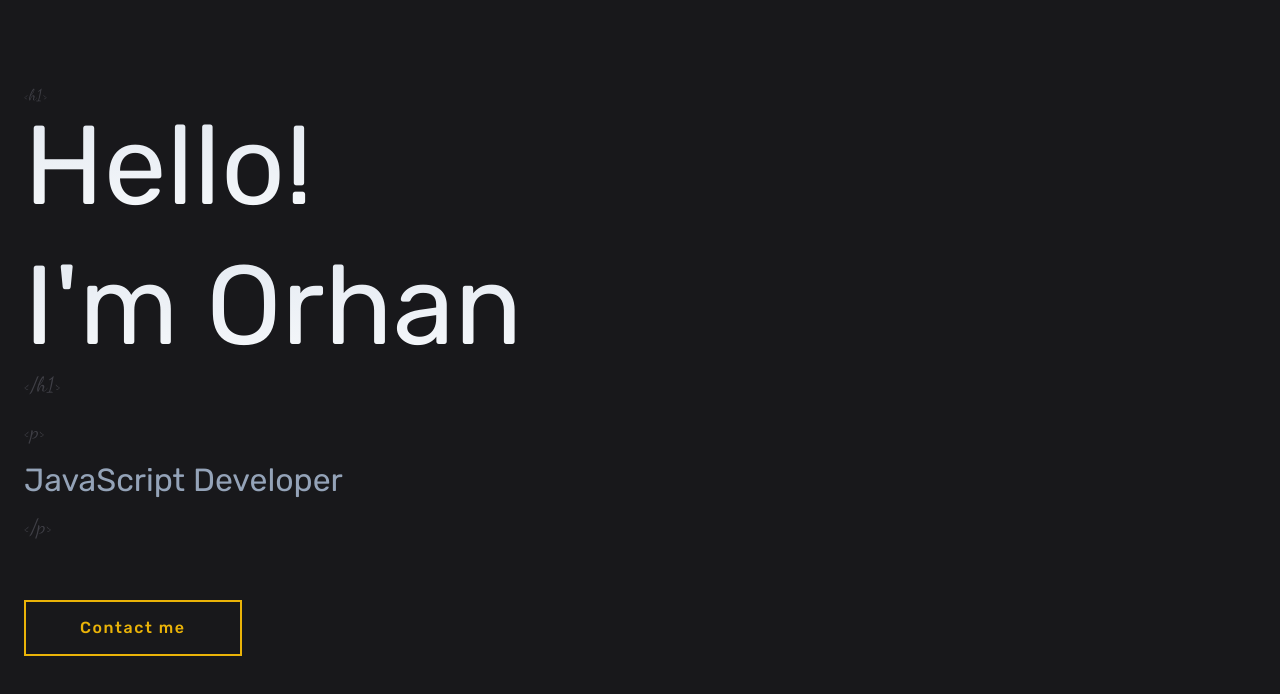
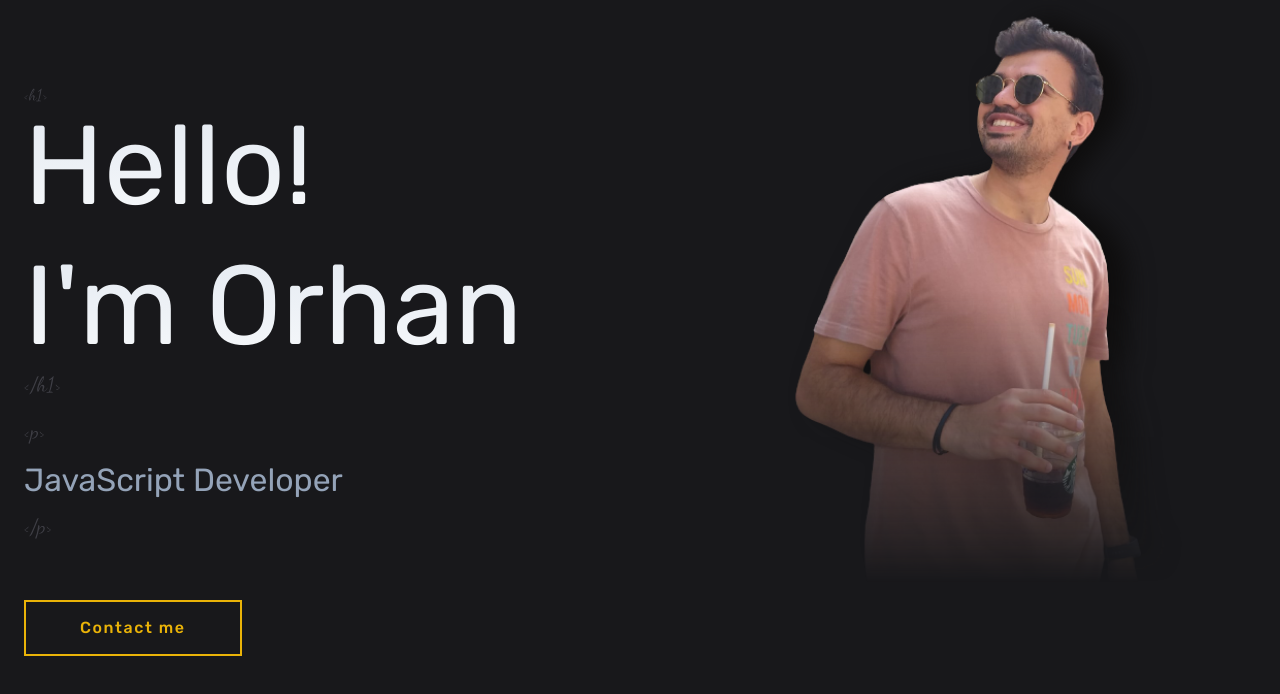
Before and after one commit to OrhanOzkercin/orhanozkercin.com_v2, a Nuxt app: page / in a window 1280 px wide. Shown: the top 694 px of the page. Built offline with nearby package versions, Linux system fonts and the light colour scheme; a web font is replaced by a local one.

Commit message:
style: enable image and update class binding and add iimages

```diff
--- a/pages/index.vue
+++ b/pages/index.vue
@@ -1,11 +1,15 @@
 <template>
-  <main class="relative ml-6">
-    <TheHeaderText class="mt-24 mb-14 block" :the-word="helloWord" />
-    <TheParagraphText :fontSize="'2rem'" class="relative mb-16"
-      >JavaScript Developer
-    </TheParagraphText>
-    <ThePrimaryButton class="mt-8">Contact me</ThePrimaryButton>
-    <!-- <img class="w-[300px] h-auto" src="@/assets/images/rm_pp.png" alt="Orhan Özkerçin" /> -->
+  <main class="relative ml-6 grid grid-cols-5 gap-3">
+    <div class="col-span-3">
+      <TheHeaderText class="mt-24 mb-14 block" :the-word="helloWord" />
+      <TheParagraphText fontSize="2rem" class="relative mb-16"
+        >JavaScript Developer
+      </TheParagraphText>
+      <ThePrimaryButton class="mt-8">Contact me</ThePrimaryButton>
+    </div>
+    <div class="col-span-2 mr-10 hidden lg:block">
+      <img src="@/assets/images/rm_pp2.png" alt="Orhan Özkerçin" />
+    </div>
   </main>
 </template>
 
@@ -17,5 +21,13 @@ const helloWord = ["Hello!", "I'm Orhan"];
 img {
   width: 100%;
   height: auto;
+  filter: drop-shadow(20px 0 0.75rem rgb(14, 13, 13));
+  -webkit-mask-image: -webkit-gradient(
+    linear,
+    center bottom,
+    center top,
+    color-stop(0, rgba(0, 0, 0, 0)),
+    color-stop(0.5, rgba(0, 0, 0, 1))
+  );
 }
 </style>
```
Also changed, not shown: assets/images/rm_pp2.png (added), assets/images/rm_pp3.jpg (added).
